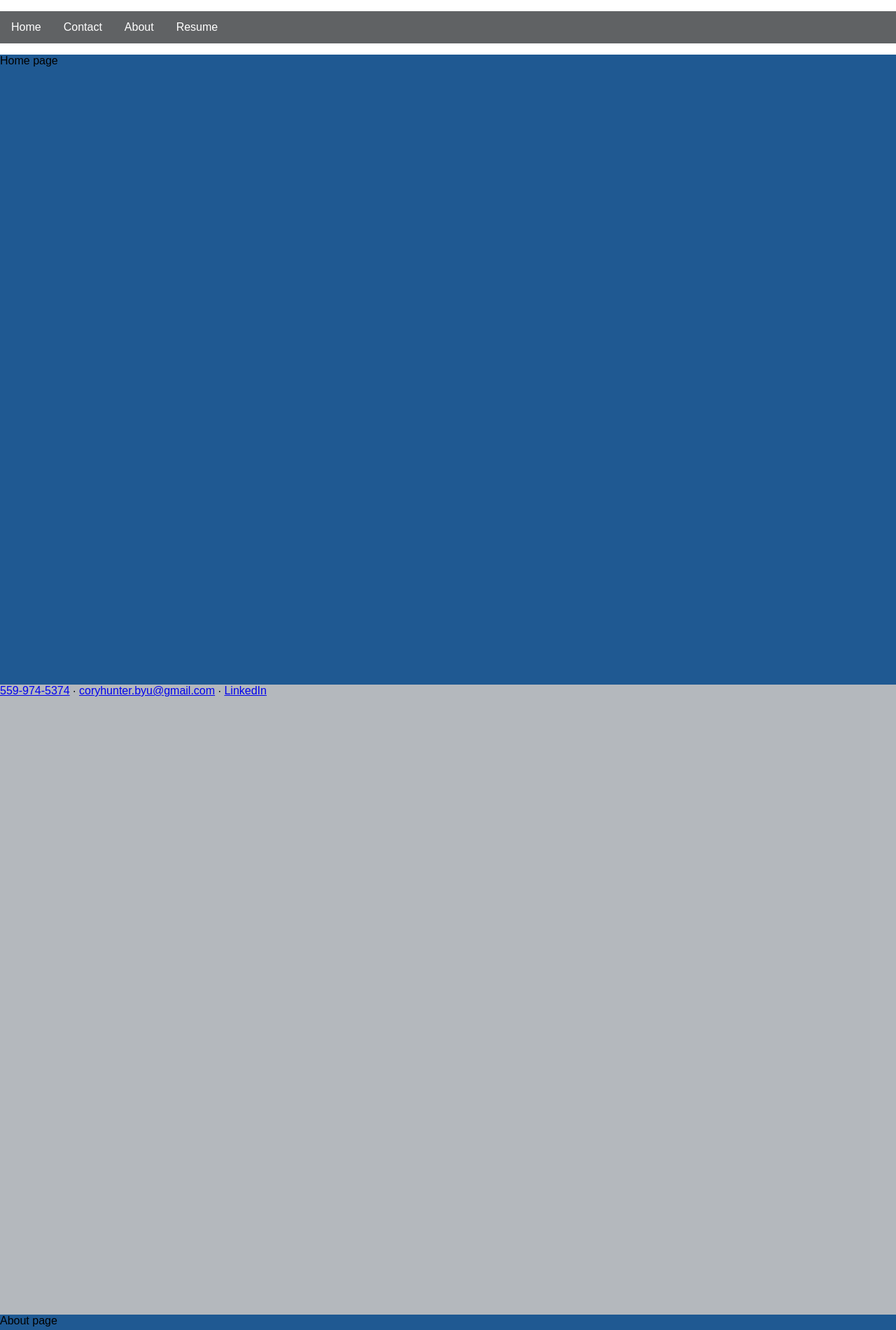
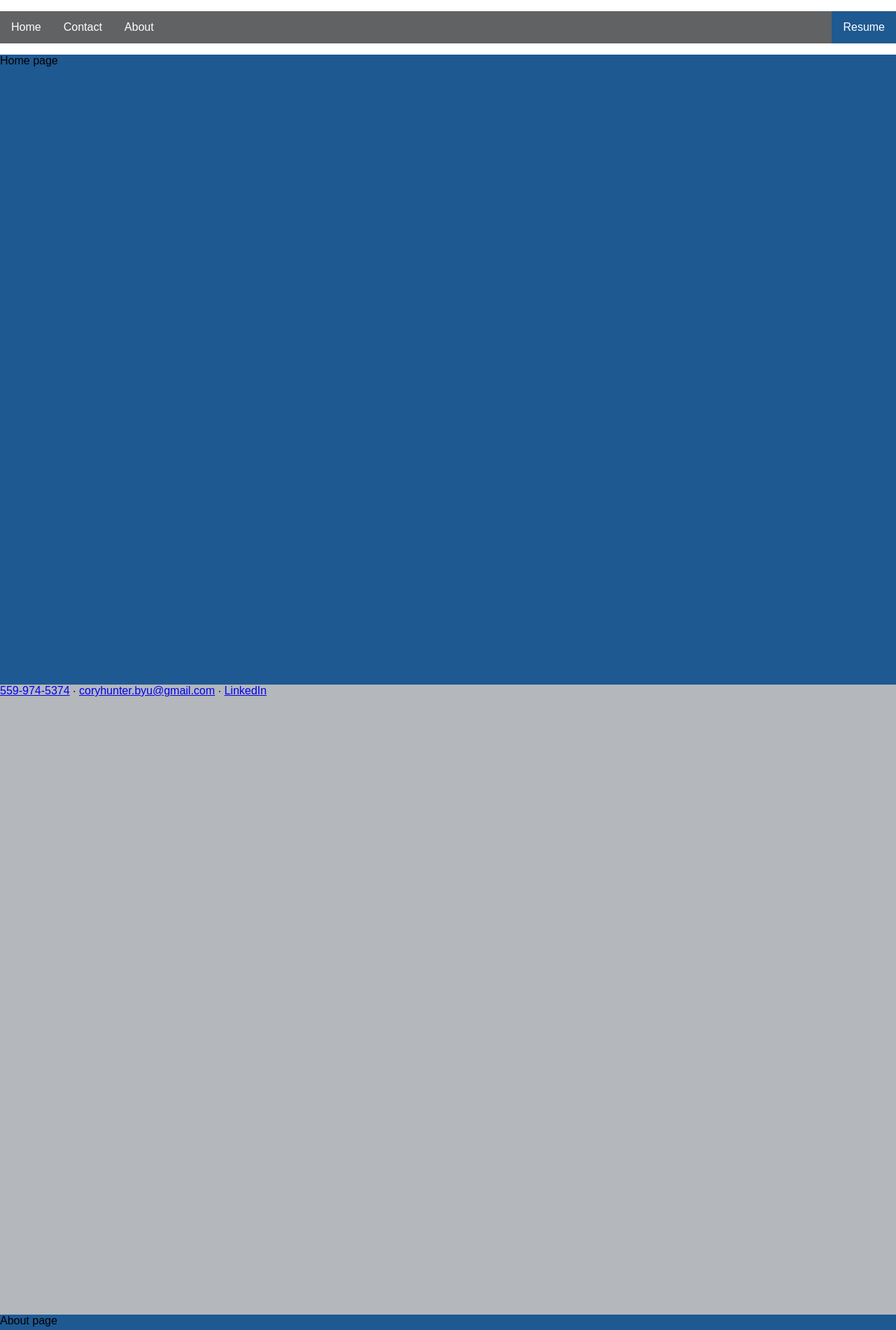
Before and after one commit to layniecalderwood/coryrhunter.com, a Jekyll site: the page built from index.md, in a window 1280 px wide. Shown: the part 500-2400 px from the top of the page at 70% size. Built offline with Jekyll 4.4.1, drawn with Linux system fonts in a browser that asks for light colours; our own code applies the rules of GitHub Pages for plain Markdown files.

Commit message:
resume button

```diff
--- a/_layouts/default.html
+++ b/_layouts/default.html
@@ -121,7 +121,7 @@ footer {
   <li><a href="#homepage">Home</a></li>
   <li><a href="#contact">Contact</a></li>
   <li><a href="#about">About</a></li>
-  <li><a href="#resume">Resume</a></li>
+  <li style="float:right"><a class="active" href="#resume">Resume</a></li>
 </ul>
 </nav>
 
```
